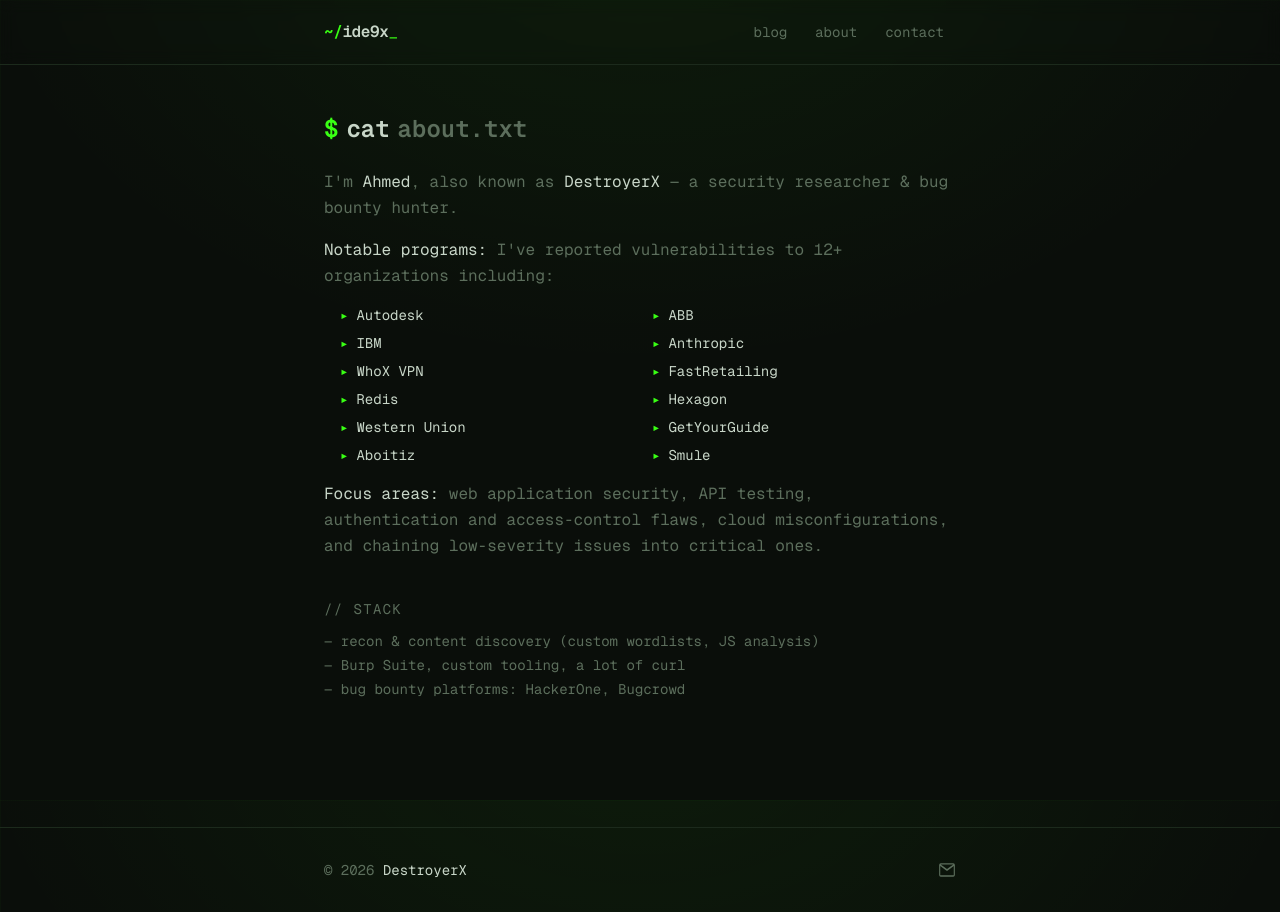
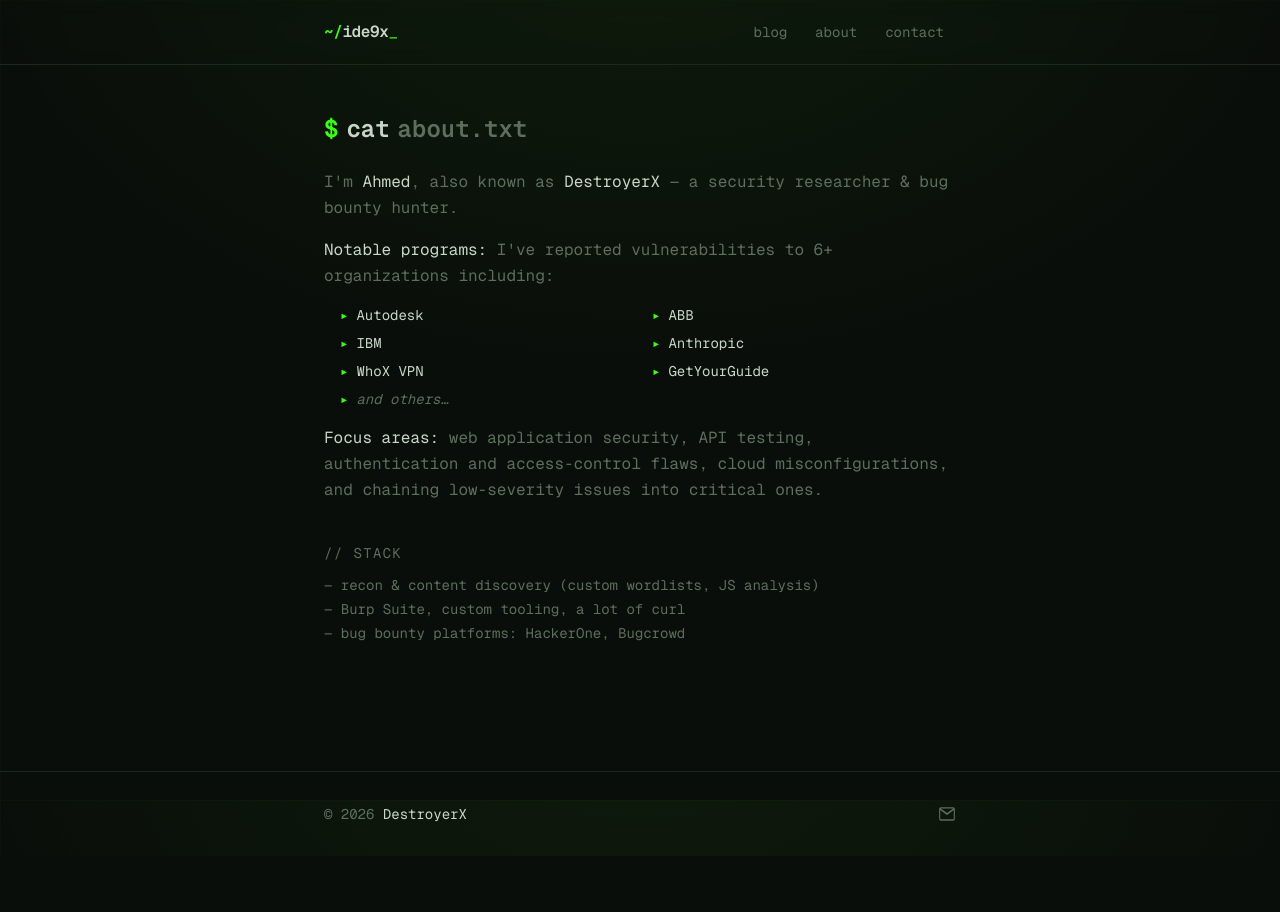
Before and after one commit to iide9x/ide9x.dev, a Next.js app: page /about in a window 1280 px wide. After the commit the page ends 856 px from the top, so only its background shows below. Built offline with nearby package versions, Linux system fonts and the light colour scheme.

Commit message:
About: list 6 programs + 'and others'; footer email-only; HackerOne icon; favicon v3

```diff
--- a/src/app/about/page.tsx
+++ b/src/app/about/page.tsx
@@ -13,13 +13,7 @@
     "IBM",
     "Anthropic",
     "WhoX VPN",
-    "FastRetailing",
-    "Redis",
-    "Hexagon",
-    "Western Union",
     "GetYourGuide",
-    "Aboitiz",
-    "Smule",
   ];
 
   return (
@@ -45,6 +39,10 @@
               <span className="text-foreground">{p}</span>
             </li>
           ))}
+          <li className="flex items-center gap-2 text-muted italic">
+            <span className="accent">▸</span>
+            <span>and others…</span>
+          </li>
         </ul>
         <p>
           <span className="text-foreground">Focus areas:</span> web application security,
```
